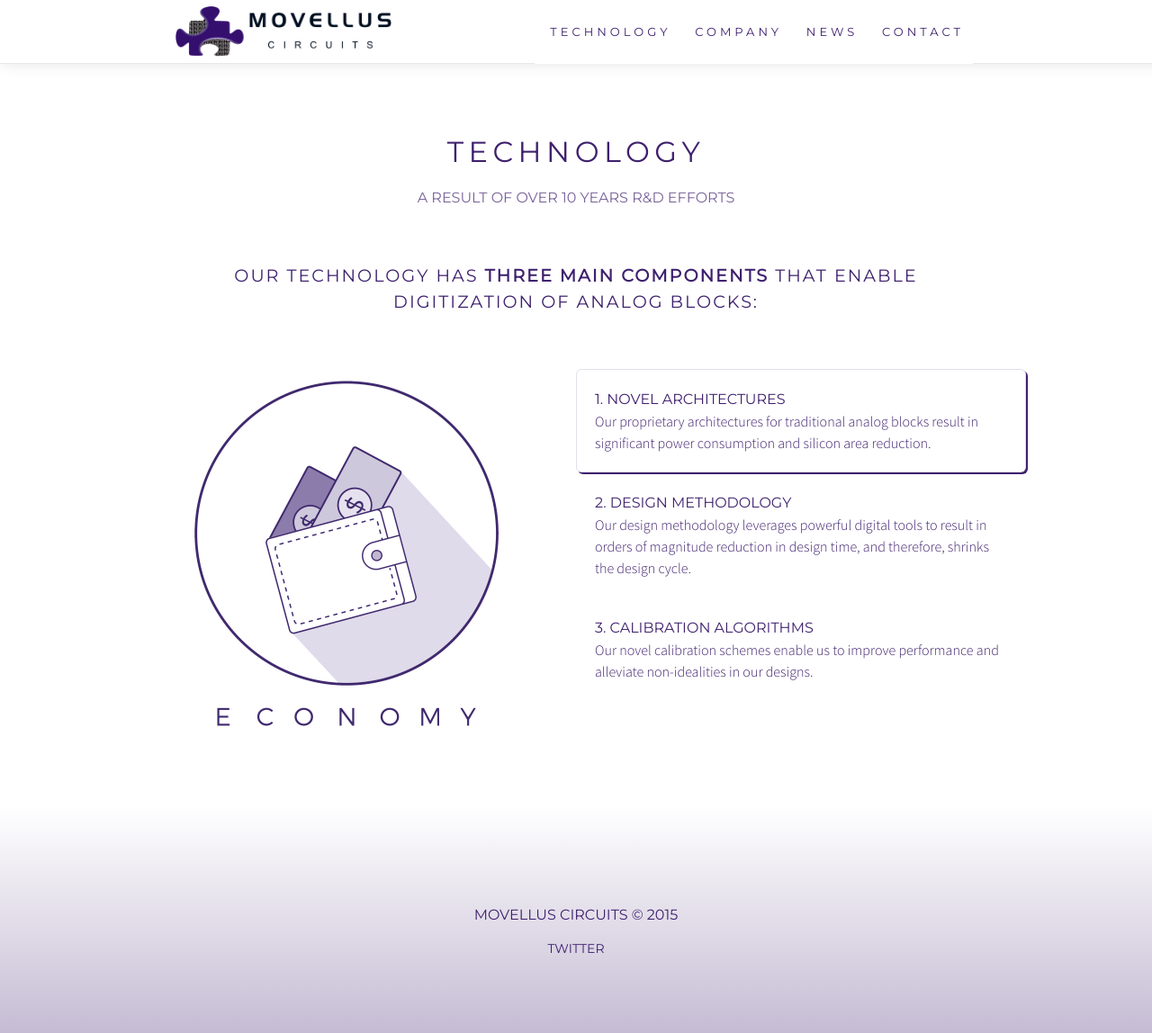
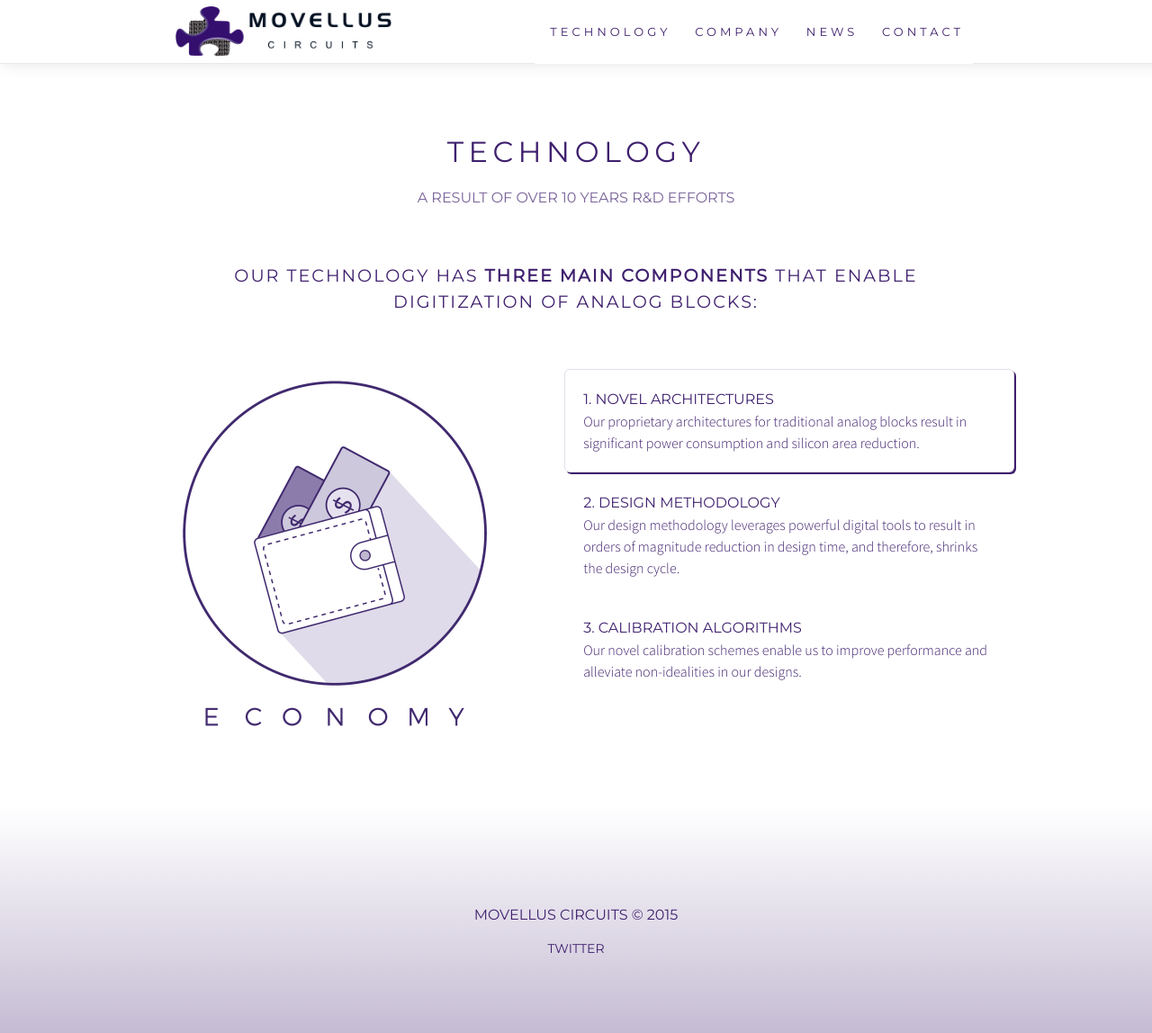
Before and after one commit to zaghmout/movellus, a Jekyll site: the page built from technology/index.html, in a window 1280 px wide and 1155 px high. Shown: the top 1148 px of the window at 90% size. Built offline with Jekyll 4.4.1, drawn with Linux system fonts in a browser that asks for light colours; nearby versions of some CDN libraries.

Commit message:
tryn to fit the side blocks in chrome for windows

```diff
--- a/_sass/_layout.scss
+++ b/_sass/_layout.scss
@@ -1323,7 +1323,7 @@
     display: block !important;
 }
 #t-gifs, #t-labels{
-    width: 50vw;
+    width: 49vw;
     float: left;
 }
 ul#gif-list{
```
Also changed, not shown: 2 other files.
